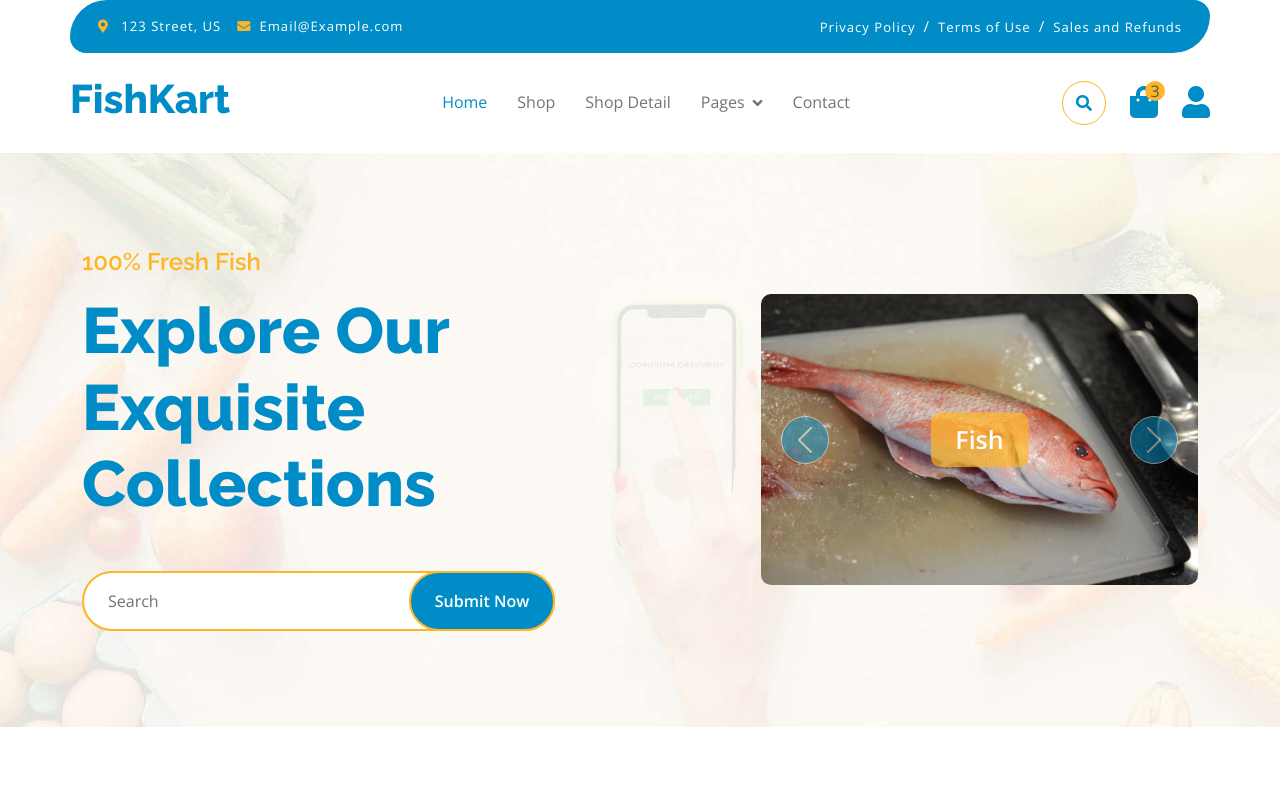
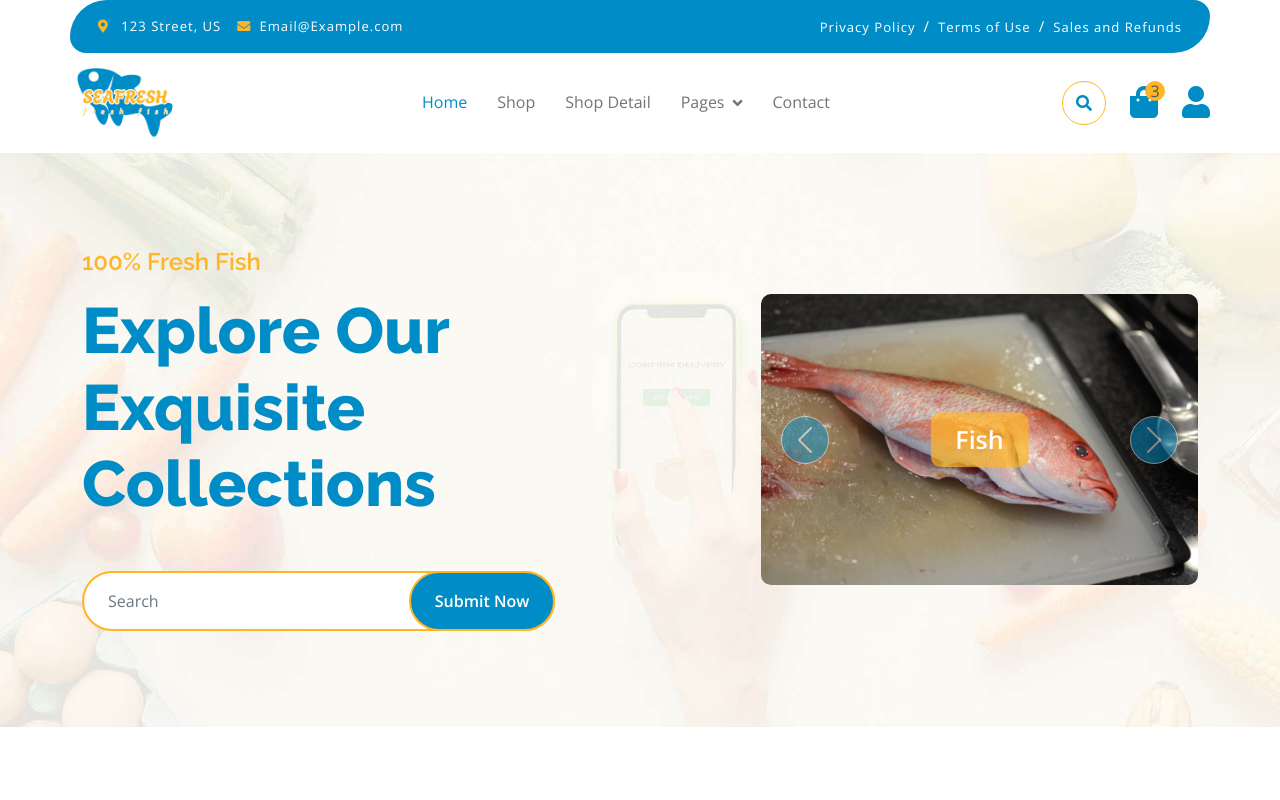
Before and after one commit to arjavatech/seaFresh, a plain HTML site: page index.html in a window 1280 px wide. Shown: the top 800 px of the page. Drawn offline with nearby package versions, Linux system fonts and the light colour scheme.

Commit message:
logo change

```diff
--- a/css/style.css
+++ b/css/style.css
@@ -496,3 +496,9 @@
     line-height: 35px;
 }
 /*** Footer End ***/
+
+.head_logo {
+    width: 110px;
+    height: auto;
+    margin-right: 10px;
+}
--- a/index.html
+++ b/index.html
@@ -27,6 +27,7 @@
 
         <!-- Template Stylesheet -->
         <link href="css/style.css" rel="stylesheet">
+
     </head>
 
     <body>
@@ -55,7 +56,10 @@
             </div>
             <div class="container px-0">
                 <nav class="navbar navbar-light bg-white navbar-expand-xl">
-                    <a href="index.html" class="navbar-brand"><h1 class="text-primary display-6">FishKart</h1></a>
+                    <a href="index.html" class="navbar-brand">
+                        <!-- <h1 class="text-primary display-6">FishKart</h1> -->
+                        <img src="img/seafresh-logo.png" alt="Logo" class="head_logo">
+                    </a>
                     <button class="navbar-toggler py-2 px-3" type="button" data-bs-toggle="collapse" data-bs-target="#navbarCollapse">
                         <span class="fa fa-bars text-primary"></span>
                     </button>
```
Also changed, not shown: img/seafresh-favicon.png (added), img/seafresh-logo.png (added).
